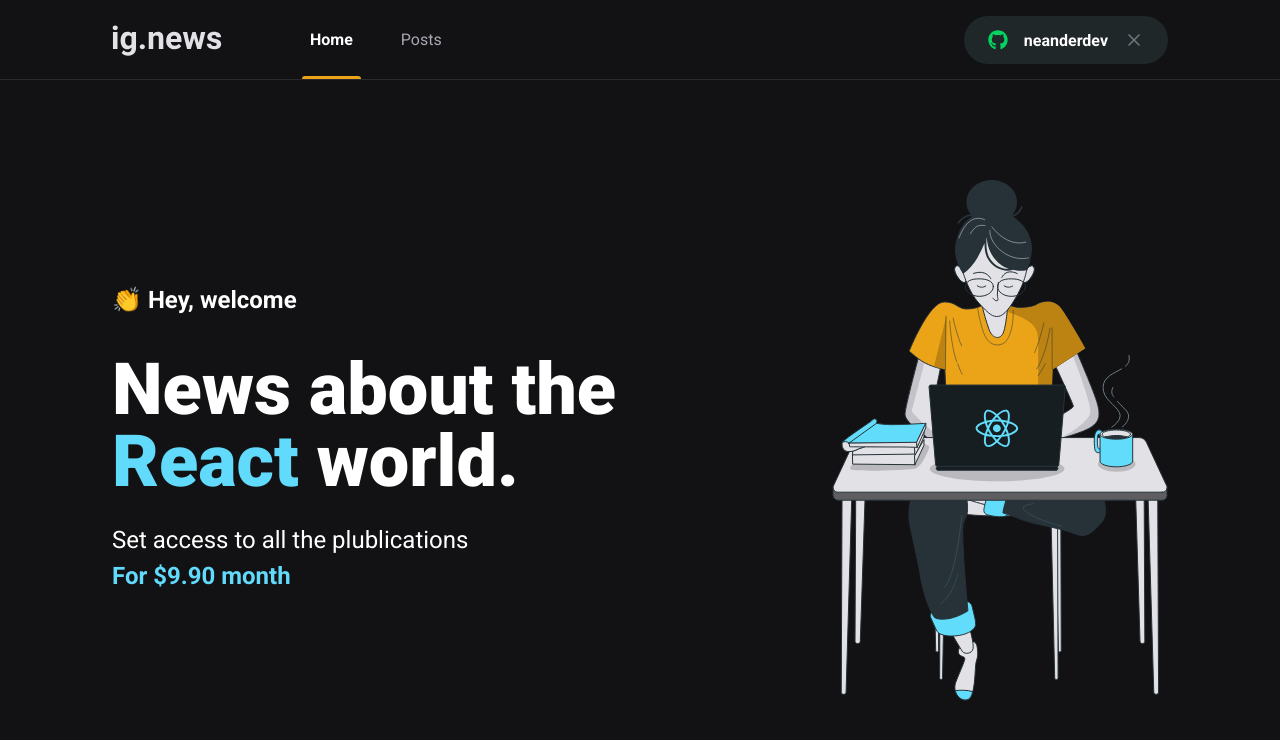
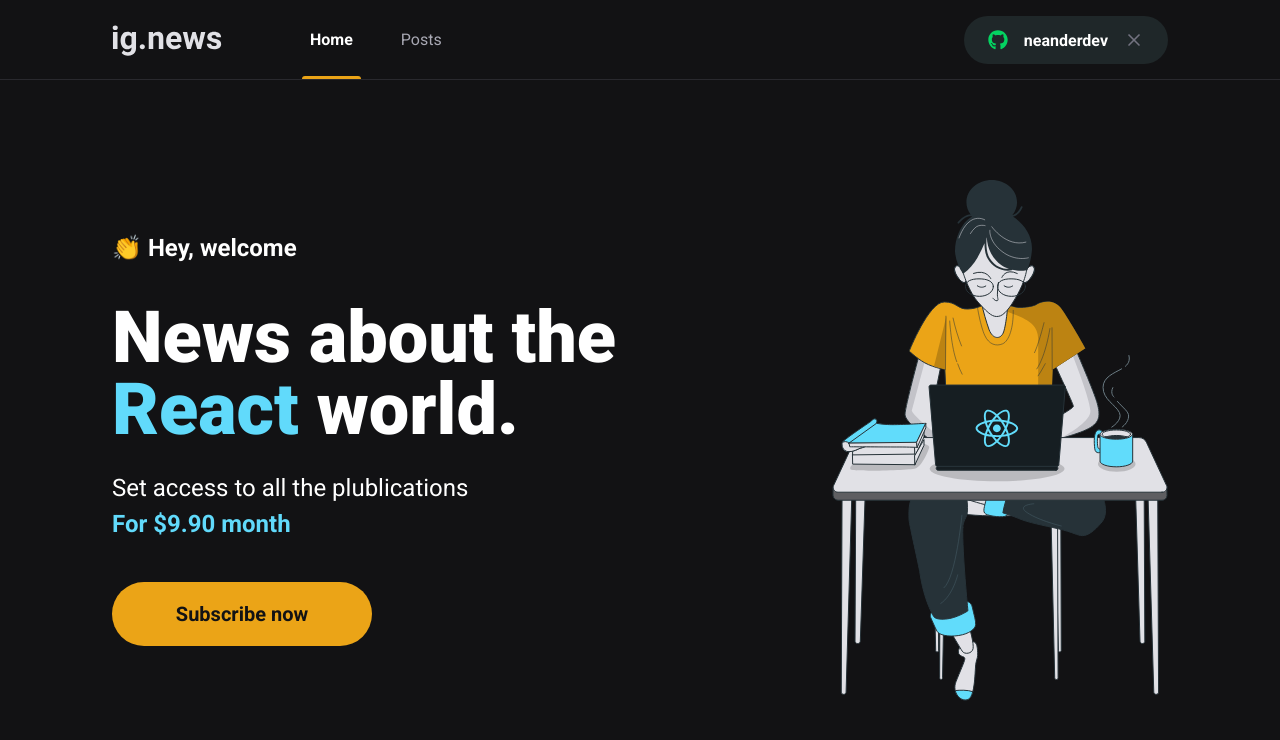
Before and after one commit to neanderdev/ignews-nextjs, a Next.js app: page / in a window 1280 px wide. Shown: the top 740 px of the page. Built offline with nearby package versions, Linux system fonts and the light colour scheme.

Commit message:
Creating the SubscribeButton component of the application

```diff
--- /dev/null
+++ b/src/components/SubscribeButton/index.tsx
@@ -0,0 +1,12 @@
+import styled from "./styles.module.scss";
+
+export function SubscribeButton() {
+    return (
+        <button
+            type="button"
+            className={styled.subscribeButton}
+        >
+            Subscribe now
+        </button>
+    );
+}
--- /dev/null
+++ b/src/components/SubscribeButton/styles.module.scss
@@ -0,0 +1,20 @@
+.subscribeButton {
+  width: 260px;
+  height: 4rem;
+  border: 0;
+  border-radius: 2rem;
+  background: var(--yellow-500);
+  color: var(--gray-900);
+  font-size: 1.25rem;
+  font-weight: bold;
+
+  display: flex;
+  align-items: center;
+  justify-content: center;
+
+  transition: filter 0.2s;
+
+  &:hover {
+    filter: brightness(0.8);
+  }
+}
--- a/src/pages/home.module.scss
+++ b/src/pages/home.module.scss
@@ -38,4 +38,8 @@
       font-weight: bold;
     }
   }
+
+  > button {
+    margin-top: 2.5rem;
+  }
 }
--- a/src/pages/index.tsx
+++ b/src/pages/index.tsx
@@ -1,4 +1,5 @@
 import Head from "next/head";
+import { SubscribeButton } from "../components/SubscribeButton";
 import styled from "./home.module.scss";
 
 export default function Home() {
@@ -16,6 +17,8 @@
             Set access to all the plublications <br />
             <span>For $9.90 month</span>
           </p>
+
+          <SubscribeButton />
         </section>
 
         <img src="/images/avatar.svg" alt="Girl coding" />
```
